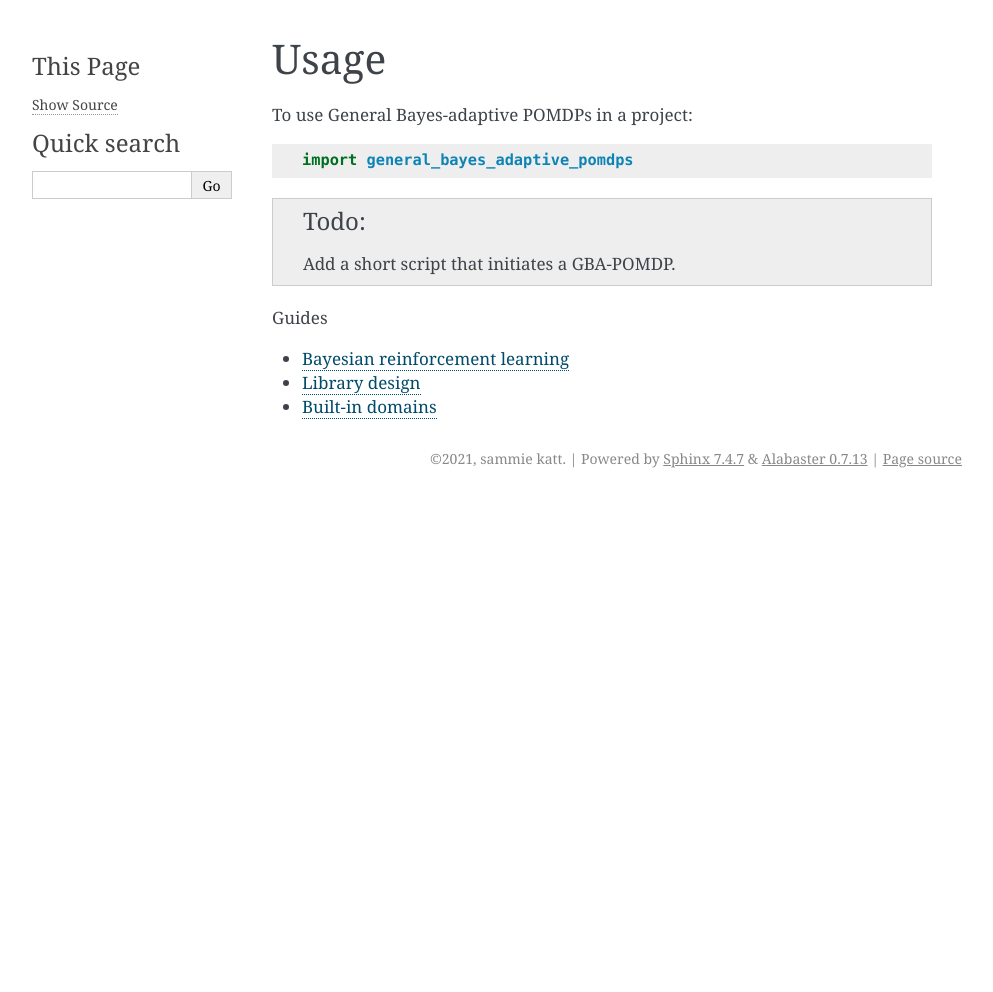
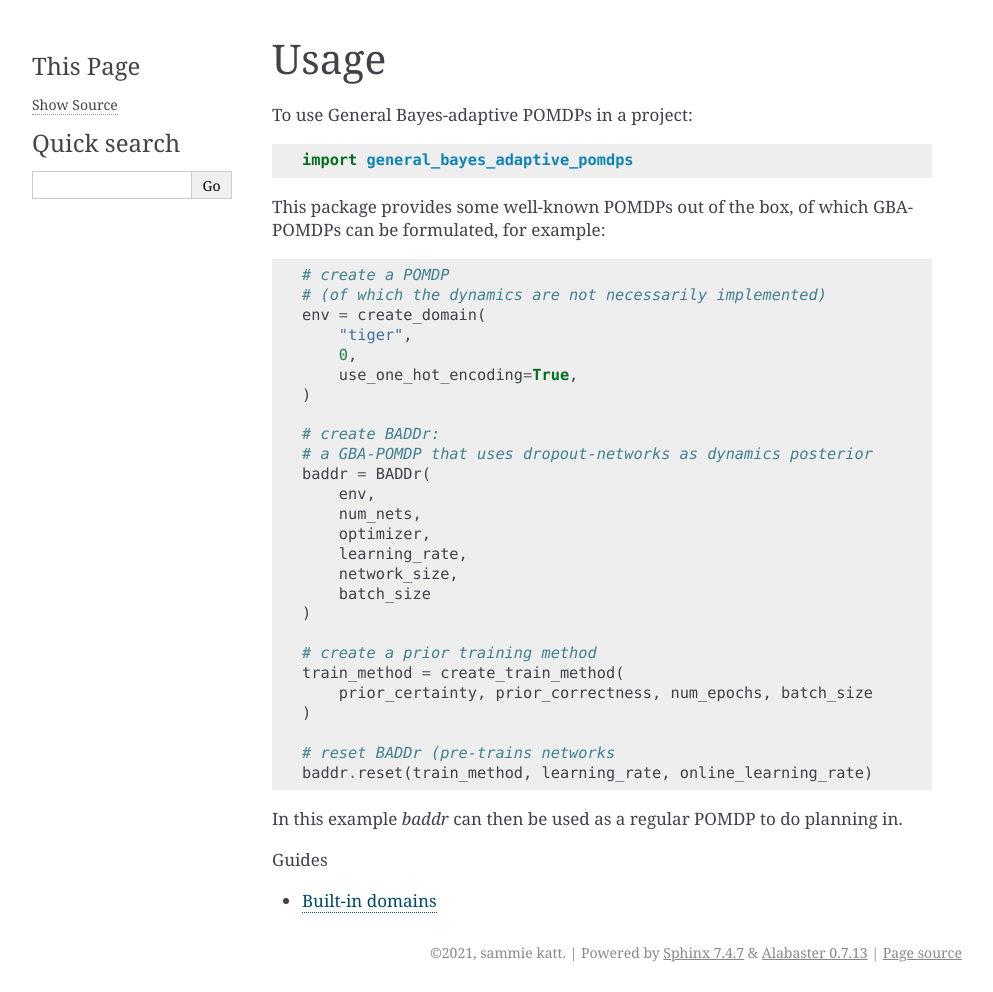
Before and after one commit to samkatt/gbapomdp, a Sphinx documentation site: the page built from docs/usage.rst, in a window 1280 px wide. Shown: the whole page, without its empty margins (148-1141 px from the left). Built offline with Sphinx 7.4.7, drawn with Linux system fonts in a browser that asks for light colours; before the commit the page ends 900 px from its top, so only the background shows below that.

Commit message:
Documentation update

```diff
--- a/docs/conf.py
+++ b/docs/conf.py
@@ -32,7 +32,12 @@ import general_bayes_adaptive_pomdps  # isort:skip
 
 # Add any Sphinx extension module names here, as strings. They can be
 # extensions coming with Sphinx (named 'sphinx.ext.*') or your custom ones.
-extensions = ["sphinx.ext.autodoc", "sphinx.ext.viewcode", "sphinx.ext.todo"]
+extensions = [
+    "sphinx.ext.autodoc",
+    "sphinx.ext.viewcode",
+    "sphinx.ext.todo",
+    "sphinx.ext.autosummary",
+]
 
 # Add any paths that contain templates here, relative to this directory.
 templates_path = ["_templates"]
--- a/docs/guides/bayes-rl.rst
+++ /dev/null
@@ -1,6 +0,0 @@
-===============================
-Bayesian reinforcement learning
-===============================
-
-.. todo::
-    General introduction to the idea
--- a/docs/guides/library-design.rst
+++ /dev/null
@@ -1,6 +0,0 @@
-==============
-Library design
-==============
-
-.. todo::
-    Specifics of the types and design asdfas
--- a/docs/usage.rst
+++ b/docs/usage.rst
@@ -6,14 +6,41 @@ To use General Bayes-adaptive POMDPs in a project::
 
     import general_bayes_adaptive_pomdps
 
-.. todo::
+This package provides some well-known POMDPs out of the box, of which
+GBA-POMDPs can be formulated, for example::
 
-    Add a short script that initiates a GBA-POMDP.
+
+    # create a POMDP
+    # (of which the dynamics are not necessarily implemented)
+    env = create_domain(
+        "tiger",
+        0,
+        use_one_hot_encoding=True,
+    )
+
+    # create BADDr:
+    # a GBA-POMDP that uses dropout-networks as dynamics posterior
+    baddr = BADDr(
+        env,
+        num_nets,
+        optimizer,
+        learning_rate,
+        network_size,
+        batch_size
+    )
+
+    # create a prior training method
+    train_method = create_train_method(
+        prior_certainty, prior_correctness, num_epochs, batch_size
+    )
+
+    # reset BADDr (pre-trains networks
+    baddr.reset(train_method, learning_rate, online_learning_rate)
+
+In this example `baddr` can then be used as a regular POMDP to do planning in.
 
 .. toctree::
     :maxdepth: 1
     :caption: Guides
 
-    guides/bayes-rl
-    guides/library-design
     guides/builtin-domains
```
Also changed, not shown: README.rst (+6 -1 lines), docs/general_bayes_adaptive_pomdps.agents.neural_networks.rst (deleted, +0 -37 lines), docs/general_bayes_adaptive_pomdps.agents.planning.rst (deleted, +0 -37 lines), docs/general_bayes_adaptive_pomdps.agents.rst (deleted, +0 -38 lines), docs/general_bayes_adaptive_pomdps.analysis.rst (deleted, +0 -37 lines), docs/general_bayes_adaptive_pomdps.baddr.neural_networks.rst (added, +38 -0 lines), docs/general_bayes_adaptive_pomdps.baddr.rst (added, +37 -0 lines), docs/general_bayes_adaptive_pomdps.domains.rst (+0 -16 lines), docs/general_bayes_adaptive_pomdps.partial_models.rst (added, +30 -0 lines), docs/general_bayes_adaptive_pomdps.rst (+5 -37 lines), docs/guides/builtin-domains.rst (+9 -2 lines), docs/installation.rst (+11 -11 lines), 4 other files.
